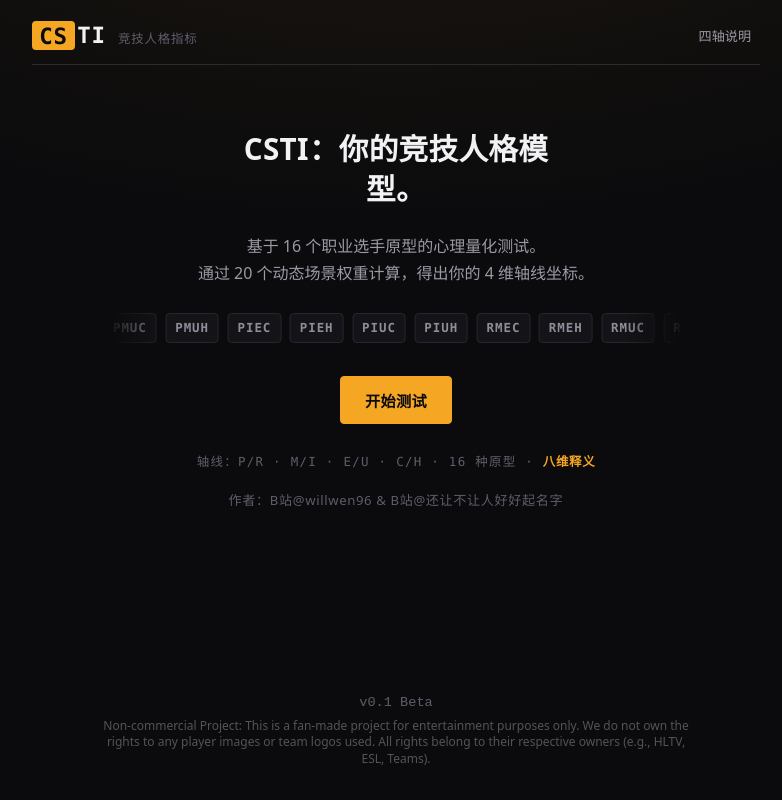
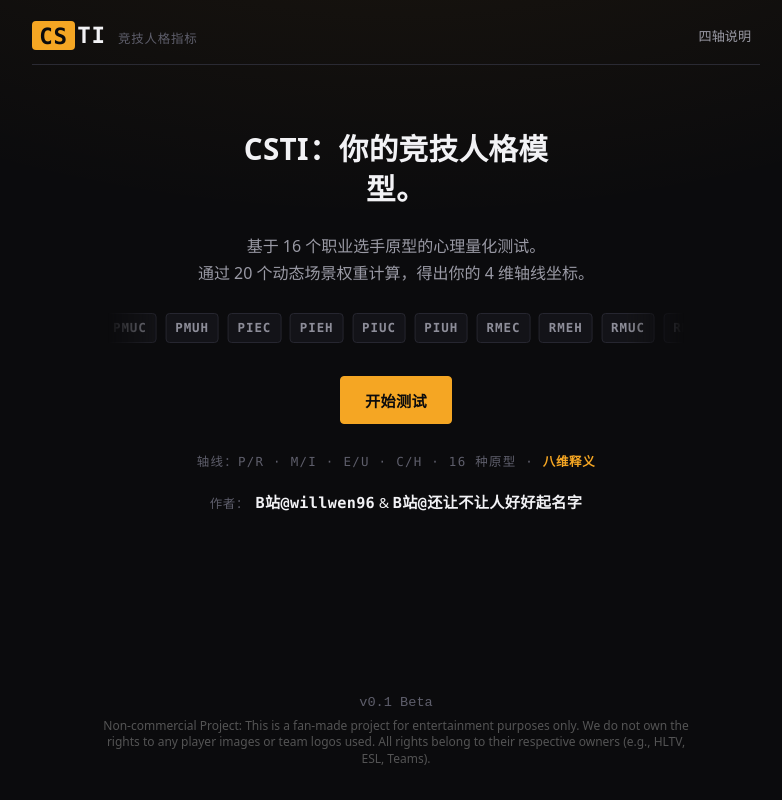
Before and after one commit to Yuanzhe-Liu6/CSTI, a React (Vite) app in the folder frontend/: page / in a window 1280 px wide. Shown: the whole page, without its empty margins (244-1026 px from the left). Built offline with nearby package versions, Linux system fonts and the light colour scheme; no server answers.

Commit message:
Update landing page Author's style.

```diff
--- a/frontend/src/pages/Landing.jsx
+++ b/frontend/src/pages/Landing.jsx
@@ -51,7 +51,13 @@ export default function Landing() {
       </p>
 
       <p className="landing-authors">
-        作者：{AUTHORS.join(' & ')}
+        <span className="landing-authors-label">作者：</span>
+        {AUTHORS.map((name, i) => (
+          <span key={name}>
+            {i > 0 ? ' & ' : null}
+            <span className="landing-author-handle">{name}</span>
+          </span>
+        ))}
       </p>
     </div>
   );
--- a/frontend/src/styles.css
+++ b/frontend/src/styles.css
@@ -303,10 +303,25 @@ button:disabled {
 }
 
 .landing-authors {
-  margin-top: 1.25rem;
-  font-size: 0.82rem;
+  margin-top: 1.35rem;
+  font-size: 0.88rem;
+  line-height: 1.55;
+}
+
+.landing-authors-label {
   color: var(--text-mute);
+  font-size: 0.78rem;
   letter-spacing: 0.04rem;
+  margin-right: 0.4rem;
+  vertical-align: baseline;
+}
+
+.landing-author-handle {
+  font-family: var(--mono);
+  font-weight: 700;
+  font-size: 0.95rem;
+  color: var(--text);
+  letter-spacing: 0.02rem;
 }
 
 .text-link {
```
